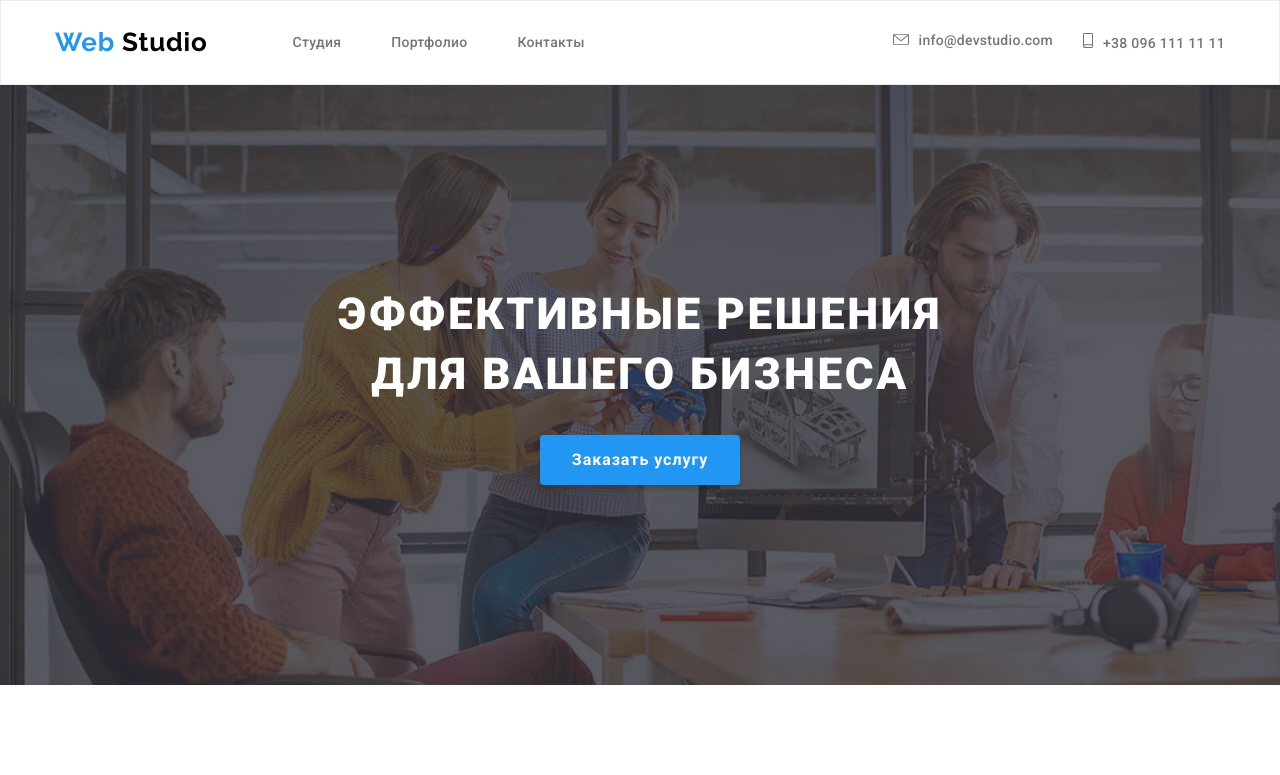
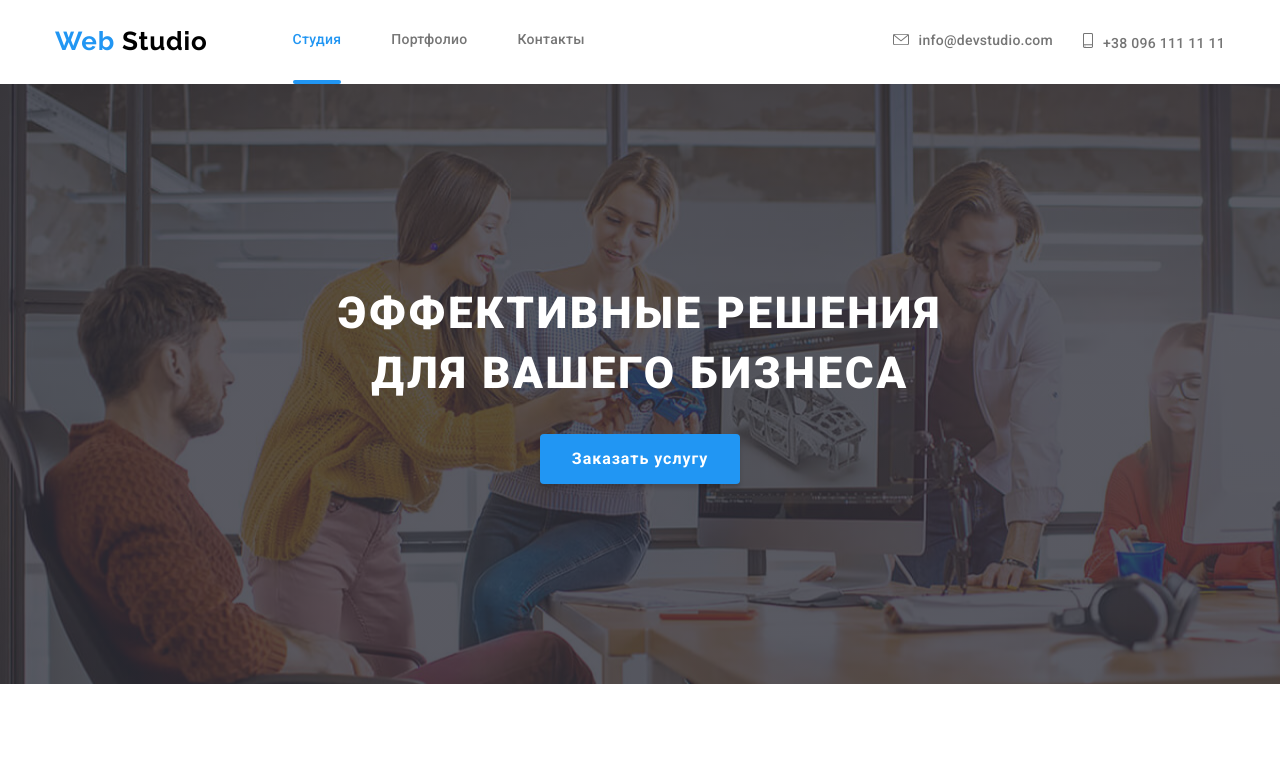
Before and after one commit to nilupsym/goit-markup-hw-05, a plain HTML site: page index.html in a window 1280 px wide. Shown: the top 775 px of the page. Drawn offline with Linux system fonts and the light colour scheme.

Commit message:
добавил подчеркивание для текущей страницы

```diff
--- a/CSS/styles.css
+++ b/CSS/styles.css
@@ -70,9 +70,6 @@ img {
 
 /* ШАПКА САЙТА */
 
-.header {
-  border: 1px solid #ececec;
-}
 .header .container {
   display: flex;
   align-items: center;
@@ -166,8 +163,23 @@ img {
 .address-list-item-link:hover .header-phone-svg {
   fill: var(--accent-color);
 }
+
 .address-list-item-link:focus .header-phone-svg {
   fill: var(--accent-color);
+}
+
+.current-page-link {
+  color: #2196f3;
+}
+
+.navigation-list-link.current-page-link::after {
+  display: block;
+  content: "";
+  width: 100%;
+  height: 4px;
+  background: #2196f3;
+  border-radius: 2px;
+  transform: translateY(32px);
 }
 
 /* HERO */
--- a/index.html
+++ b/index.html
@@ -22,7 +22,9 @@
           >
           <ul class="navigation-list list">
             <li class="navigation-list-item">
-              <a class="navigation-list-link link" href="./index.html"
+              <a
+                class="navigation-list-link current-page-link link"
+                href="./index.html"
                 >Студия</a
               >
             </li>
```
Also changed, not shown: portfolio.html (+3 -1 lines).
